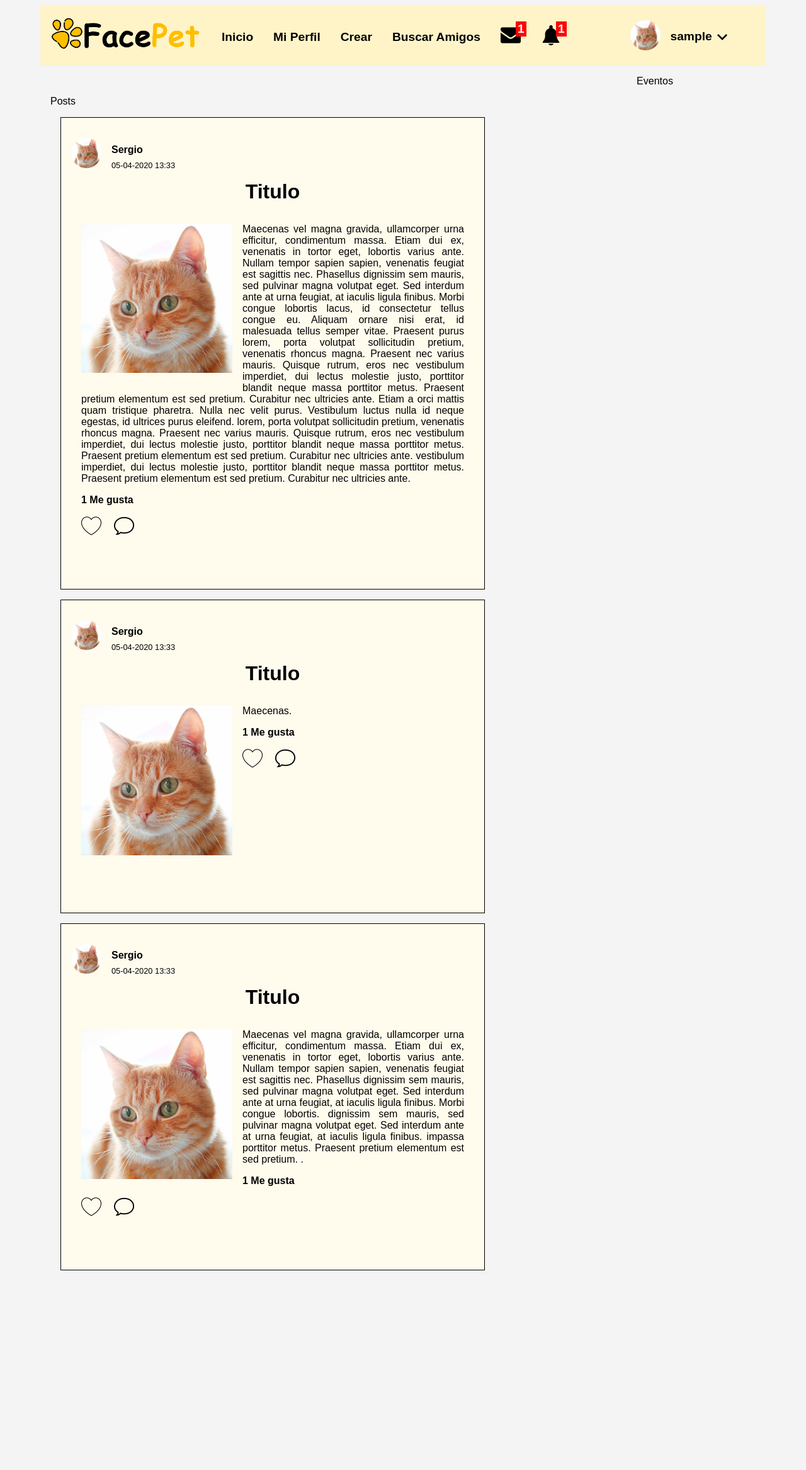
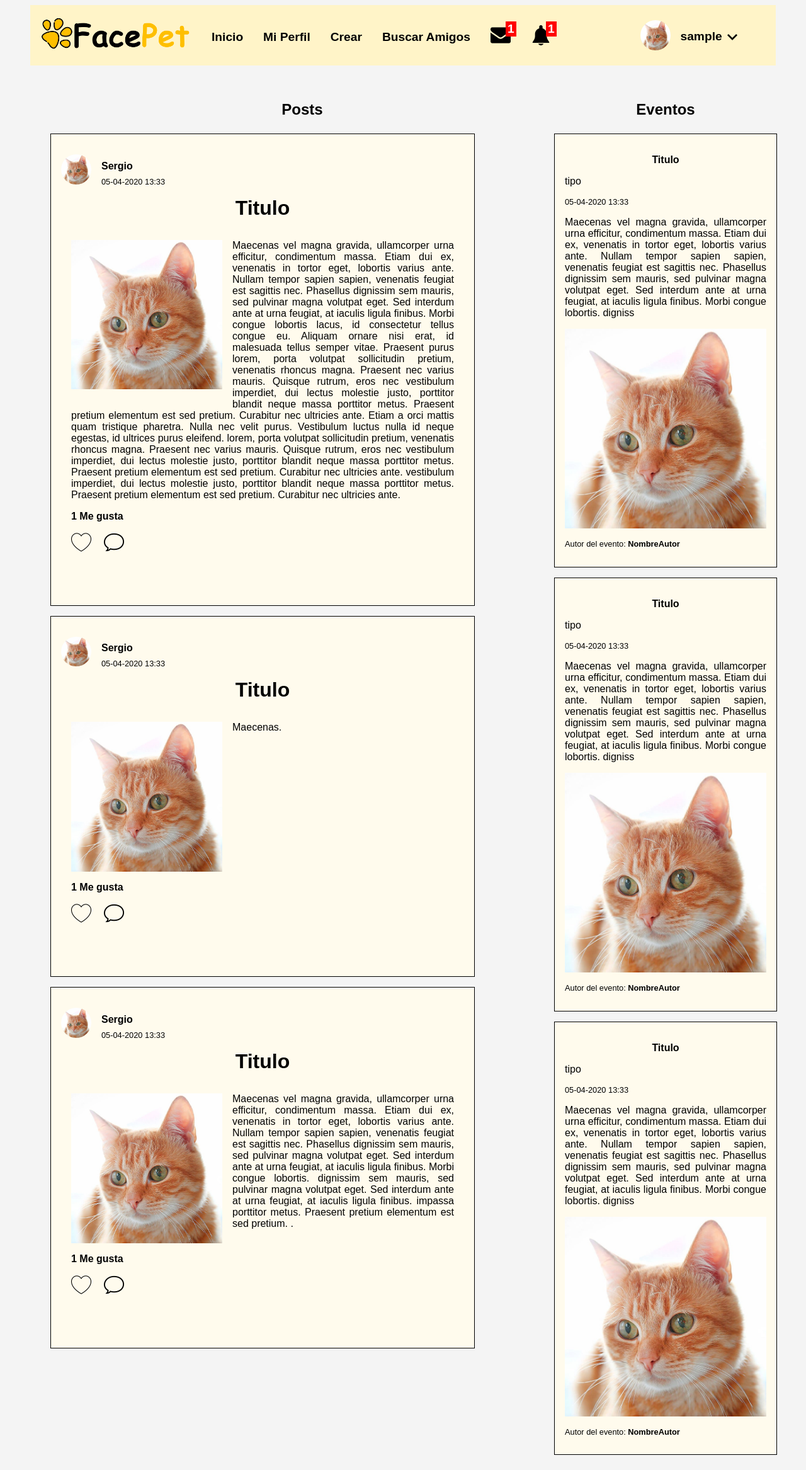
Before and after one commit to sergiosanchez71/FacePet, a PHP site: page /vista/vistaUsuario.php in a window 1280 px wide. Shown: the whole page at 63% size. Before the commit the page ends 2017 px from the top, so only its background shows below. Run offline with PHP 8.4, Linux system fonts and the light colour scheme; the visitor is signed in with stand-in values (Sample User, id 1).

Commit message:
Añadimos eventos y el favicon, miperfil creado y comienzo de crearpost

```diff
--- a/controlador/css/header.css
+++ b/controlador/css/header.css
@@ -16,7 +16,7 @@ header{
     grid-area:"header";
     background: #FFF4C8;
     height: 4rem;
-    width: 70rem;
+    width: 72rem;
     padding: 1rem;
     margin: auto;
 
--- a/controlador/css/posts.css
+++ b/controlador/css/posts.css
@@ -4,11 +4,17 @@
     margin-top: 2rem;
 }
 
+#name{
+    font-weight: bold;
+    text-align: center;
+    font-size: 1.5rem;
+}
+
 .post{
     min-height: 29rem;
     background-color: #fffbed;
     width: 40rem;
-    margin: 1rem;
+    margin-bottom: 1rem;
     padding: 1rem;
     border: 1px solid black;
 }
@@ -56,6 +62,10 @@
     margin: 0 1rem 1rem 1rem;
 }
 
+.postBottom{
+    clear: both;
+}
+
 .postLikes{
     font-weight: bold;
     margin: 1rem;
--- a/index.php
+++ b/index.php
@@ -1,6 +1,7 @@
 <html>
     <head>
         <title>FacePet</title>
+        <link rel="icon" href="controlador/img/favicon.ico">
         <script src="controlador/js/libreriaJQuery.js" type="text/javascript"></script>
         <script>
 
--- a/vista/miPerfil.php
+++ b/vista/miPerfil.php
@@ -7,7 +7,8 @@ and open the template in the editor.
 <html>
     <head>
         <meta charset="UTF-8">
-        <title></title>
+        <title>Mi Perfil</title>
+        <link rel="icon" href="../controlador/img/favicon.ico">
         <link  rel="stylesheet" type="text/css" href="../controlador/css/header.css">
         <link  rel="stylesheet" type="text/css" href="../controlador/css/posts.css">
         <style>
@@ -132,7 +133,7 @@ and open the template in the editor.
                     <li><a href="miPerfil.php">Mi Perfil</a></li>
                     <li id="crear">Crear
                         <ul>
-                            <li><a href="#">Crear Post</a></li>
+                            <li><a href="crearPost.php">Crear Post</a></li>
                             <li><a href="#">Crear Evento</a></li>
                         </ul>
                     </li>
--- a/vista/registro.php
+++ b/vista/registro.php
@@ -3,6 +3,7 @@
 <html>
     <head>
         <title>Registro en FacePet</title>
+        <link rel="icon" href="../controlador/img/favicon.ico">
         <script src="../controlador/js/libreriaJQuery.js" type="text/javascript"></script>
         <script>
 
--- a/vista/vistaOperador.php
+++ b/vista/vistaOperador.php
@@ -8,6 +8,7 @@ and open the template in the editor.
     <head>
         <meta charset="UTF-8">
         <title>Vista de Operador</title>
+        <link rel="icon" href="../controlador/img/favicon.ico">
         <?php
         session_start();
         if (isset($_SESSION['username']) && $_SESSION['operador'] == 1) {
--- a/vista/vistaUsuario.php
+++ b/vista/vistaUsuario.php
@@ -7,7 +7,8 @@ and open the template in the editor.
 <html>
     <head>
         <meta charset="UTF-8">
-        <title></title>
+        <title>FacePet</title>
+        <link rel="icon" href="../controlador/img/favicon.ico">
         <?php
         session_start();
         if (isset($_SESSION['username'])) {
@@ -32,10 +33,52 @@ and open the template in the editor.
                 margin: auto;
             }
 
+            #posts{
+                grid-area:posts;
+            }
+
             #menuL{
                 grid-area: eventos;
+                width: 60rem;
+                display: none;
+            }
+
+            #eventos{
+                margin-top: 2rem;
+            }
+
+            .evento{
+                background: white;
+                padding: 1rem;
+                background-color: #fffbed;
+                border: 1px solid black;
+                margin-bottom: 1rem;
+            }
+
+            .eventoTitulo{
+                font-weight: bold;
+                text-align: center;
+            }
+
+            .eventoFecha{
+                font-size: 0.8rem;
+            }
+
+            .eventoImg{
                 width: 20rem;
-                display: none;
+            }
+
+            .eventoContenido{
+                font-size: 1rem;
+                text-align: justify;
+            }
+
+            .eventoAutor{
+                font-size: 0.8rem;
+            }
+
+            .eventoNombreAutor{
+                font-weight: bold;
             }
 
 
@@ -55,7 +98,7 @@ and open the template in the editor.
                     <li><a href="miPerfil.php">Mi Perfil</a></li>
                     <li id="crear">Crear
                         <ul>
-                            <li><a href="#">Crear Post</a></li>
+                            <li><a href="crearPost.php">Crear Post</a></li>
                             <li><a href="#">Crear Evento</a></li>
                         </ul>
                     </li>
@@ -67,14 +110,13 @@ and open the template in the editor.
                         <ul>
                             <li><a href="../index.php">Cerrar Sesión</a></li>
                         </ul>
-
                     </li>
                 </nav>
             </header>
 
             <div id="cuerpo">
                 <div id="posts">
-                    <p>Posts</p>
+                    <p id="name">Posts</p>
                     <div class="post">
                         <p class="postUsuario"><img src="../controlador/img/gato.png" class="imagenUsuario" alt="imagenUsuario"><span class="nombreUsuario">Sergio</span></p>
                         <p class="postFecha">05-04-2020 13:33</p>
@@ -92,9 +134,12 @@ and open the template in the editor.
                                 Quisque rutrum, eros nec vestibulum imperdiet, dui lectus molestie justo, porttitor blandit neque massa porttitor metus. Praesent pretium elementum est sed pretium.
                                 Curabitur nec ultricies ante. vestibulum imperdiet, dui lectus molestie justo, porttitor blandit neque massa porttitor metus. Praesent pretium elementum est sed pretium.
                                 Curabitur nec ultricies ante.</p>
-                            <p class="postLikes"><span>1</span> Me gusta</p>
-                            <p class="iconos"><a class="postCorazon"><img src="../controlador/img/noLike.png" class="postCorazonImg" alt="NoLike"></a>
-                                <a class="postComentario"><img src="../controlador/img/comentario.png" class="postComentarioImg" alt="Comentario"></a></p>
+                            <div class="postBottom">
+                                <p class="postLikes"><span>1</span> Me gusta</p>
+                                <p class="iconos">
+                                <a class="postCorazon"><img src="../controlador/img/noLike.png" class="postCorazonImg" alt="NoLike"></a>
+                                <a class="postComentario"><img src="../controlador/img/comentario.png" class="postComentarioImg" alt="Comentario"></a>
+                            </div>
                         </div>
                     </div>
                     <div class="post">
@@ -104,9 +149,12 @@ and open the template in the editor.
                             <p class="postTitulo">Titulo</p>
                             <img src="../controlador/img/gato.png" class="postImg" alt="postImg">
                             <p class="postContenido">Maecenas.</p>
-                            <p class="postLikes"><span>1</span> Me gusta</p>
-                            <p class="iconos"><a class="postCorazon"><img src="../controlador/img/noLike.png" class="postCorazonImg" alt="NoLike"></a>
-                                <a class="postComentario"><img src="../controlador/img/comentario.png" class="postComentarioImg" alt="Comentario"></a></p>
+                            <div class="postBottom">
+                                <p class="postLikes"><span>1</span> Me gusta</p>
+                                <p class="iconos">
+                                <a class="postCorazon"><img src="../controlador/img/noLike.png" class="postCorazonImg" alt="NoLike"></a>
+                                <a class="postComentario"><img src="../controlador/img/comentario.png" class="postComentarioImg" alt="Comentario"></a>
+                            </div>
                         </div>
                     </div>
                     <div class="post">
@@ -120,17 +168,59 @@ and open the template in the editor.
                                 Phasellus dignissim sem mauris, sed pulvinar magna volutpat eget. Sed interdum ante at urna feugiat, at iaculis ligula finibus.
                                 Morbi congue lobortis. dignissim sem mauris, sed pulvinar magna volutpat eget. Sed interdum ante at urna feugiat, at iaculis ligula finibus.
                                 impassa porttitor metus. Praesent pretium elementum est sed pretium.
-                        .</p>
-                            <p class="postLikes"><span>1</span> Me gusta</p>
-                            <p class="iconos"><a class="postCorazon"><img src="../controlador/img/noLike.png" class="postCorazonImg" alt="NoLike"></a>
-                                <a class="postComentario"><img src="../controlador/img/comentario.png" class="postComentarioImg" alt="Comentario"></a></p>
+                                .</p>
+                            <div class="postBottom">
+                                <p class="postLikes"><span>1</span> Me gusta</p>
+                                <p class="iconos">
+                                <a class="postCorazon"><img src="../controlador/img/noLike.png" class="postCorazonImg" alt="NoLike"></a>
+                                <a class="postComentario"><img src="../controlador/img/comentario.png" class="postComentarioImg" alt="Comentario"></a>
+                            </div>
+                            </p>
                         </div>
                     </div>
                 </div>
                 <div id="eventos">
-                    <p>Eventos</p>
+                    <p id="name">Eventos</p>
                     <div class="evento">
+                        <p class="eventoTitulo">Titulo</p>
+                        <p class="eventoTipo">tipo</p>
+                        <p class="eventoFecha">05-04-2020 13:33</p>
+                        <p class="eventoContenido">
+                            Maecenas vel magna gravida, ullamcorper urna efficitur, condimentum massa.
+                            Etiam dui ex, venenatis in tortor eget, lobortis varius ante. Nullam tempor sapien sapien, venenatis feugiat est sagittis nec.
+                            Phasellus dignissim sem mauris, sed pulvinar magna volutpat eget. Sed interdum ante at urna feugiat, at iaculis ligula finibus.
+                            Morbi congue lobortis. digniss
+                        </p>
+                        <img src="../controlador/img/gato.png" class="eventoImg" alt="eventoImg">
+                        <p class="eventoAutor">Autor del evento: <span class="eventoNombreAutor">NombreAutor</span></p>
+                    </div>
 
+                    <div class="evento">
+                        <p class="eventoTitulo">Titulo</p>
+                        <p class="eventoTipo">tipo</p>
+                        <p class="eventoFecha">05-04-2020 13:33</p>
+                        <p class="eventoContenido">
+                            Maecenas vel magna gravida, ullamcorper urna efficitur, condimentum massa.
+                            Etiam dui ex, venenatis in tortor eget, lobortis varius ante. Nullam tempor sapien sapien, venenatis feugiat est sagittis nec.
+                            Phasellus dignissim sem mauris, sed pulvinar magna volutpat eget. Sed interdum ante at urna feugiat, at iaculis ligula finibus.
+                            Morbi congue lobortis. digniss
+                        </p>
+                        <img src="../controlador/img/gato.png" class="eventoImg" alt="eventoImg">
+                        <p class="eventoAutor">Autor del evento: <span class="eventoNombreAutor">NombreAutor</span></p>
+                    </div>
+
+                    <div class="evento">
+                        <p class="eventoTitulo">Titulo</p>
+                        <p class="eventoTipo">tipo</p>
+                        <p class="eventoFecha">05-04-2020 13:33</p>
+                        <p class="eventoContenido">
+                            Maecenas vel magna gravida, ullamcorper urna efficitur, condimentum massa.
+                            Etiam dui ex, venenatis in tortor eget, lobortis varius ante. Nullam tempor sapien sapien, venenatis feugiat est sagittis nec.
+                            Phasellus dignissim sem mauris, sed pulvinar magna volutpat eget. Sed interdum ante at urna feugiat, at iaculis ligula finibus.
+                            Morbi congue lobortis. digniss
+                        </p>
+                        <img src="../controlador/img/gato.png" class="eventoImg" alt="eventoImg">
+                        <p class="eventoAutor">Autor del evento: <span class="eventoNombreAutor">NombreAutor</span></p>
                     </div>
                 </div>
             </div>
```
Also changed, not shown: vista/crearPost.php (added, +42 -0 lines), controlador/img/favicon.ico (added), controlador/img/huella.png (added).
